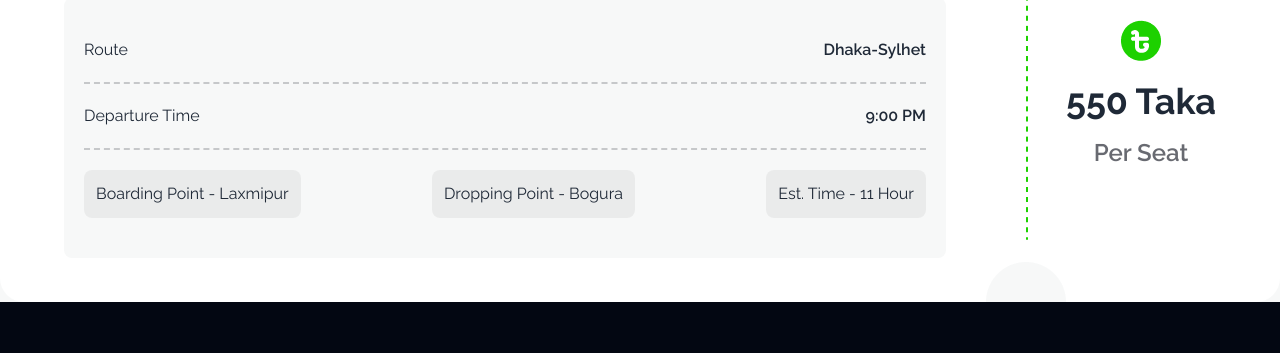
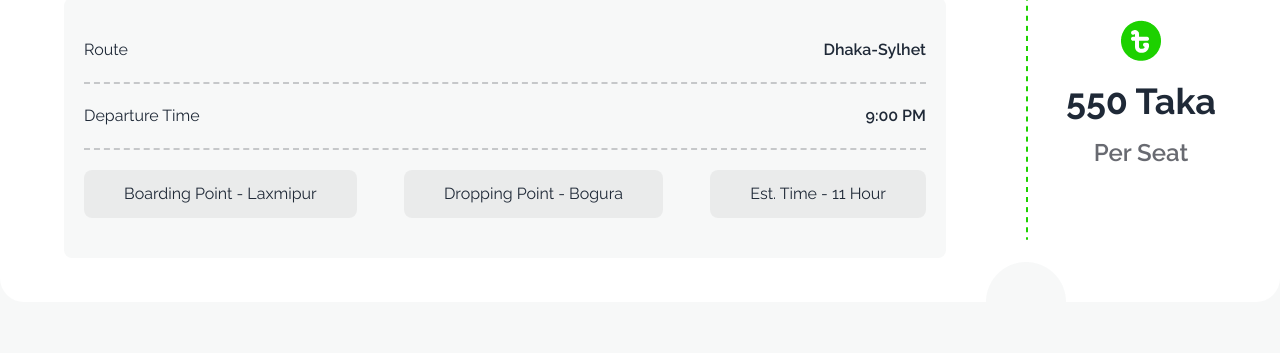
Before and after one commit to Jaber4770/Reset-B9A5, a plain HTML site: page index.html in a window 1280 px wide. Shown: the part 1867-2220 px from the top of the page. Drawn offline with nearby package versions, Linux system fonts and the light colour scheme.

Commit message:
ticket done

```diff
--- a/index.html
+++ b/index.html
@@ -132,7 +132,7 @@
                 Offers</button>
         </section>
         <!-- Ticket selling section -->
-        <section class="bg-[#F7F8F8] border-t-4 border-[#1DD100] rounded-t-3xl">
+        <section class="bg-[#F7F8F8] border-t-4 border-[#1DD100] rounded-t-3xl pb-40">
             <div class="w-3/4 mx-auto text-center mt-16">
                 <h1 class="font-bold text-5xl mb-2">P.H Paribahan</h1>
                 <p class="text-18px font-inter">Unlock unforgettable experiences with TicketSwift – where every ticket
@@ -170,14 +170,14 @@
                                 </div>
                                 <!-- boarding point -->
                                 <div class="flex justify-between py-5">
-                                    <div class="bg-[#030712] bg-opacity-5 rounded-lg p-3">
-                                        <p>Boarding Point - Laxmipur</p>
+                                    <div class="bg-[#030712] bg-opacity-5 rounded-lg py-3 px-5">
+                                        <p class="px-5">Boarding Point - Laxmipur</p>
                                     </div>
-                                    <div class="bg-[#030712] bg-opacity-5 rounded-lg p-3">
-                                        <p>Dropping Point - Bogura</p>
+                                    <div class="bg-[#030712] bg-opacity-5 rounded-lg p-3 px-5">
+                                        <p class="px-5">Dropping Point - Bogura</p>
                                     </div>
-                                    <div class="bg-[#030712] bg-opacity-5 rounded-lg p-3">
-                                        <p>Est. Time - 11 Hour</p>
+                                    <div class="bg-[#030712] bg-opacity-5 rounded-lg p-3 px-5">
+                                        <p class="px-5">Est. Time - 11 Hour</p>
                                     </div>
                                 </div>
                             </div>
```
